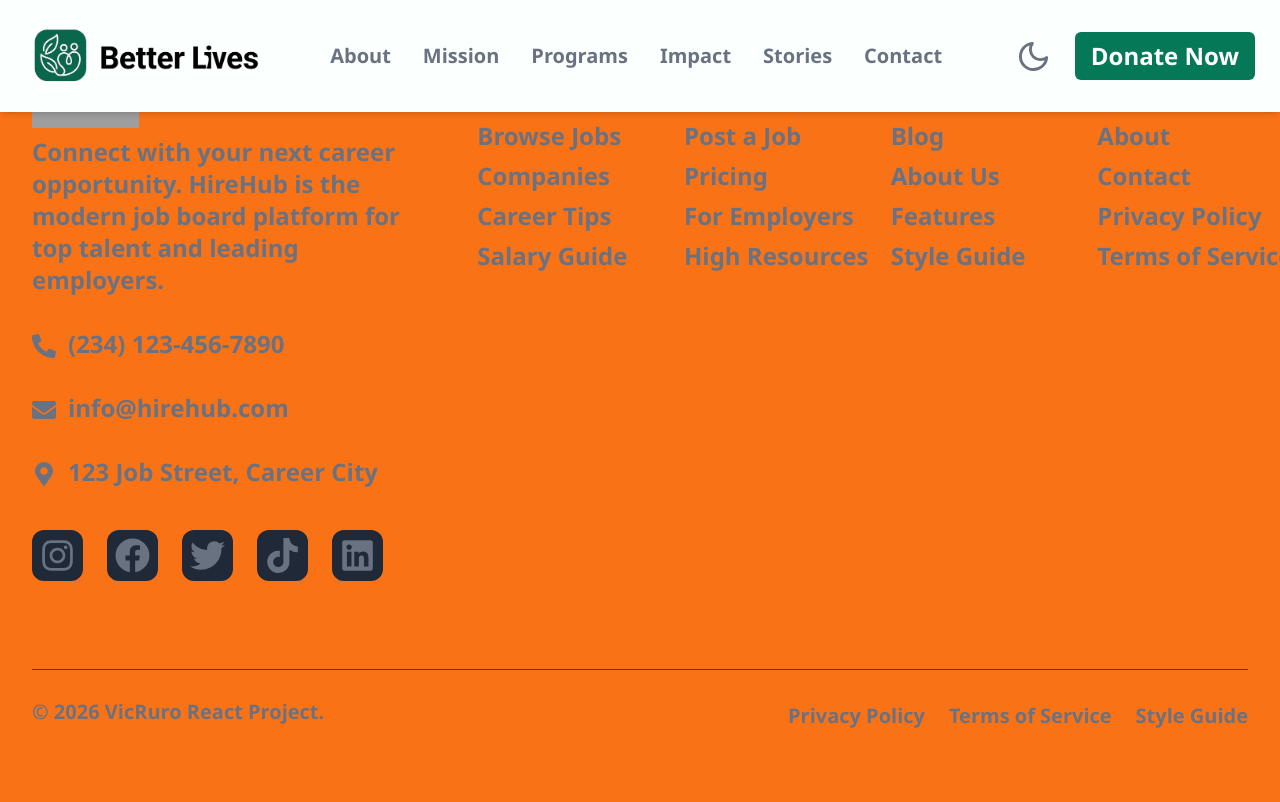
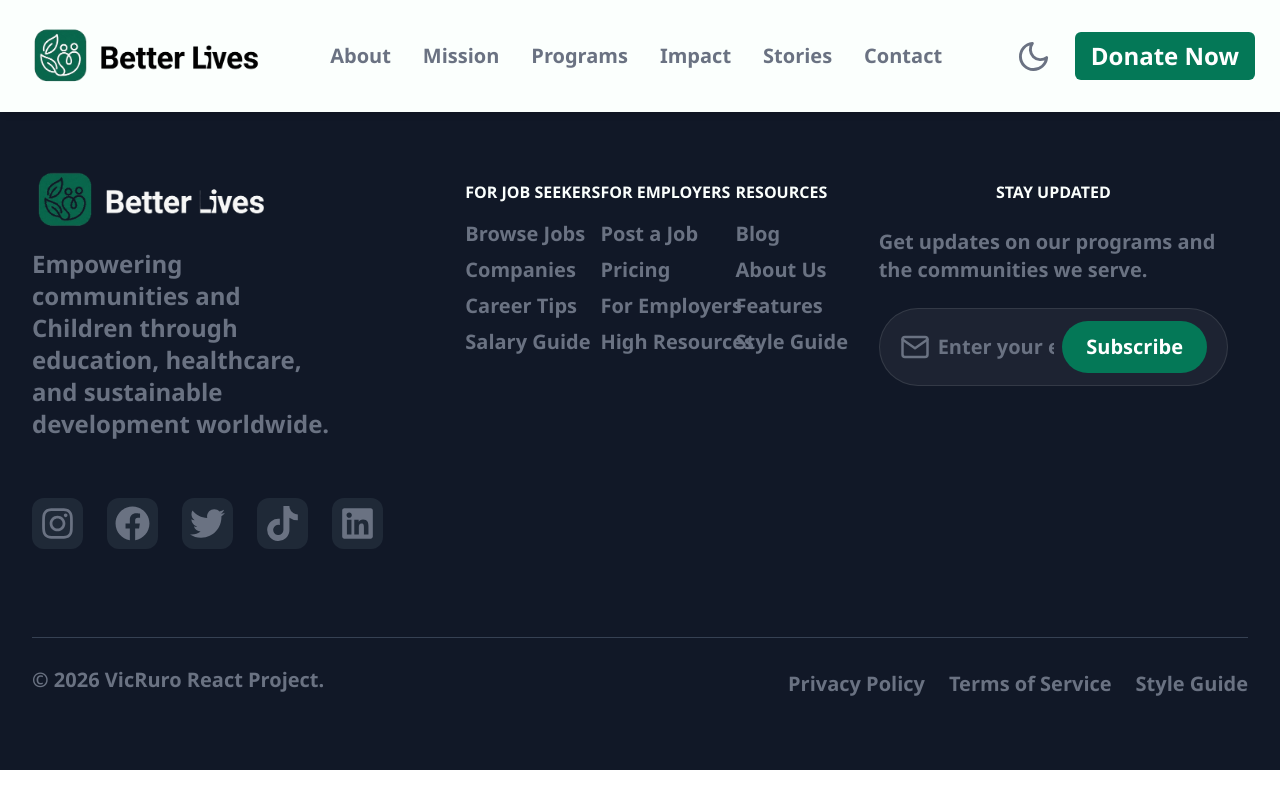
Before and after one commit to Victoryruro/Better-Lives, a React (Vite) app: page /Blog/1 in a window 1280 px wide. Built offline with nearby package versions, Linux system fonts and the light colour scheme; grey boxes are pictures that could not be loaded.

Commit message:
Finished the footer component

```diff
--- a/src/Pages/Footer.jsx
+++ b/src/Pages/Footer.jsx
@@ -1,29 +1,38 @@
 import React from 'react'
 import { Link } from 'react-router-dom'
-import image from '../assets/Hiredesklogo3.png'
+import image from '../assets/LogoDark.png'
 import { FaMapMarkerAlt } from 'react-icons/fa';
 import { FaEnvelope } from 'react-icons/fa';
+import { FiSearch, FiPlus, FiMail } from 'react-icons/fi'
 import { FaHome, FaUser, FaSearch, FaPhoneAlt } from 'react-icons/fa'
 import { FaInstagram, FaFacebook, FaTwitter, FaTiktok, FaLinkedin } from 'react-icons/fa'
+import { useState } from 'react'
 
 const Footer = () => {
+    const [email, setEmail] = useState('')
+
+    const handleSubmit = (e) => {
+        e.preventDefault()
+        // wire to your /api/subscribe endpoint here
+        console.log('Subscribing:', email)
+    }
   return (
     <>
-      <footer className="bg-primary-500 text-gray-500 py-8  md:paddingLeftRight pt-12">
+      <footer className="bg-primary-600 mt-28 text-gray-500 py-8  md:paddingLeftRight pt-12">
           <div className="max-w-full mx-auto px-4 sm:px-6 lg:px-8 ">
-            <div className="grid grid-cols-1 md:grid-cols-3 lg:grid-cols-3 gap-6  md:text-2xl  font-semibold text-left">
+            <div className="grid grid-cols-1 md:grid-cols-3 lg:grid-cols-4 xl:grid-cols-6 gap-6  md:text-xl sm:text-2xl  font-semibold text-left!">
                   {/* <!-- Footer Left: Logo and Description --> */}
-                <div className="col-span-1 md:col-span-2 lg:col-span-1">
+                <div className="col-span-1 md:col-span-full text-left! lg:col-span-2">
                         {/* <!-- Logo --> */}
                     <div className="shrink-0 text-primary-50 font-bold text-2xl ">
                         <Link to="/">
                         <img src={image} alt="Logo" className="h-20 " />
                         </Link>
                     </div>
-                      <p className="mt-2  text-2xl font-semibold text-left pb-4">
-                          Connect with your next career opportunity. HireHub is the modern job board platform for top talent and leading employers.
+                      <p className="mt-2  text-2xl font-semibold text-left pb-4 w-4/5">
+                          Empowering communities and Children through education, healthcare, and sustainable development worldwide.
                       </p>
-                    <div className="mt-4 space-y-5 text-left">
+                    {/* <div className="mt-4 space-y-5 text-left">
                         <a href="tel:+2341234567890" className="hover:text-gray-300 transition ">
                             <FaPhoneAlt className="inline mr-3" />
                                 (234) 123-456-7890
@@ -36,7 +45,7 @@ const Footer = () => {
                             <FaMapMarkerAlt className="inline mr-3" />
                             123 Job Street, Career City
                         </a>
-                    </div>
+                    </div> */}
 
                     <div>
 
@@ -61,8 +70,8 @@ const Footer = () => {
                     </div>
                 </div>
 
-                <div className="w-full grid grid-cols-2  md:grid-cols-2 lg:grid-cols-4  justify-center  md:col-span-2 md:gap-6 gap-2 text-nowrap ">
-                  <div className="md:p-8  ">
+                <div className="md:col-span-full lg:col-span-2 text-left! grid grid-cols-2 sm:grid-cols-2  md:grid-cols-3 lg:grid-cols-3  justify-center   md:gap-4 gap-2 text-nowrap ">
+                  <div className="md:p-5  ">
                       <h3 className="text-lg md:text-base font-bold text-primary-400 uppercase">For Job Seekers</h3>
                       <ul className="mt-4 space-y-2">
                           <li><Link to="/#hero" className=" hover:text-gray-300 transition">Browse Jobs</Link></li>
@@ -72,7 +81,7 @@ const Footer = () => {
 
                       </ul>
                   </div>
-                  <div className="md:p-8">
+                  <div className="md:p-5">
                       <h3 className="text-lg md:text-base font-bold text-primary-400 uppercase">For Employers</h3>
                       <ul className="mt-4 space-y-2">
                           <li><Link to="/#hero" className=" hover:text-gray-300 transition">Post a Job</Link></li>
@@ -82,7 +91,7 @@ const Footer = () => {
 
                       </ul>
                   </div>
-                  <div className="md:p-8">
+                  <div className="md:p-5">
                       <h3 className="text-lg md:text-base font-bold text-primary-400 uppercase">Resources</h3>
                       <ul className="mt-4 space-y-2">
                           <li><Link to="/#hero" className=" hover:text-gray-300 transition">Blog</Link></li>
@@ -93,16 +102,34 @@ const Footer = () => {
                       </ul>
                   </div>
 
-                  <div className="md:p-8">
-                      <h3 className="text-lg md:text-base font-bold text-primary-400 uppercase">Company</h3>
-                      <ul className="mt-4 space-y-2">
-                          <li><Link to="/" className=" hover:text-gray-300 transition">About</Link></li>
-                          <li><Link to="/" className=" hover:text-gray-300 transition">Contact</Link></li>
-                          <li><Link to="/#Faq" className=" hover:text-gray-300 transition">Privacy Policy</Link></li>
-                          <li><Link to="/#Review" className=" hover:text-gray-300 transition">Terms of Service</Link></li>
-                      </ul>
-                  </div>
+
                 </div>  {/* <!-- Footer Center: Useful Links --> */}
+                <form
+                    onSubmit={handleSubmit}
+                    className="lg:col-span-2 md:col-span-full flex flex-col justify-start items-center md:p-5  gap-3  mx-auto mb-5 md:gap-6   "
+                    >
+                    <h3 className="text-lg md:text-base font-bold text-primary-400 uppercase">Stay Updated</h3>
+                    <p className=" hover:text-gray-300 transition">Get updates on our programs and the communities we serve.</p>
+                    <div className=" flex items-center gap-2 bg-white/5 border border-white/10 rounded-full px-5 py-3">
+                        <FiMail className="text-gray-500 shrink-0" size={30} />
+                        <input
+                        type="email"
+                        required
+                        placeholder="Enter your email"
+                        value={email}
+                        onChange={(e) => setEmail(e.target.value)}
+                        className="w-full bg-transparent outline-none text-xl text-gray-200 placeholder:text-gray-500"
+                        />
+                        <button
+                            type="submit"
+                            className="w-full sm:w-auto px-6 py-3 bg-primary-50 text-white font-semibold rounded-full hover:opacity-90 transition-all whitespace-nowrap text-xl"
+                        >
+                            Subscribe
+                        </button>
+                    </div>
+
+
+                </form>
 
 
 
--- a/src/index.css
+++ b/src/index.css
@@ -6,6 +6,8 @@
   --color-primary-50: #047857;
   --color-primary-400: #fbfffd;
   --color-primary-500: #f97316;
+   --color-primary-600: #111827;
+
   --breakpoint-nav: 900px;
 }
 
```
